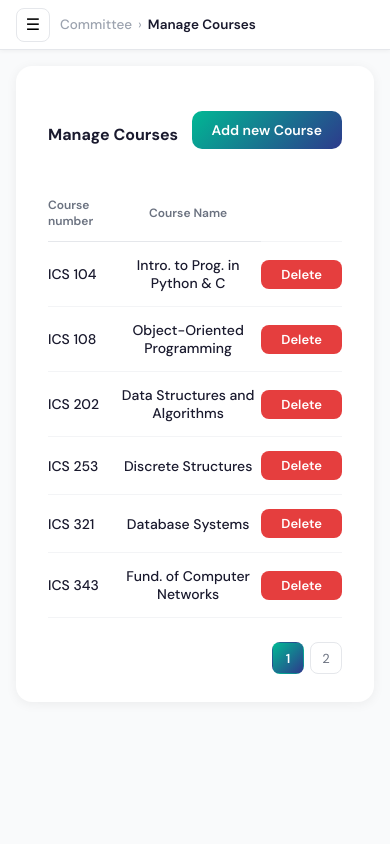
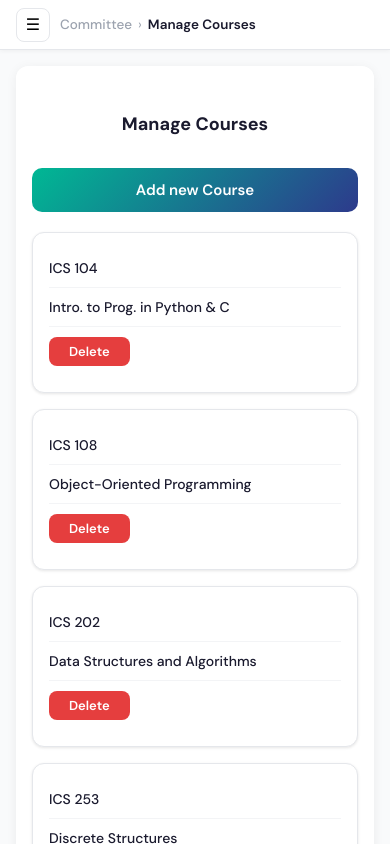
Before and after one commit to KawtharAlomran/SWE363ProjectGroup12, a React (Vite) app in the folder my-react-app/: page /committee/manage-courses in a window 390 px wide. Built offline with nearby package versions, Linux system fonts and the light colour scheme.

Commit message:
modify mobile style

```diff
--- a/my-react-app/src/Chairman/Pages/icsFaculty.jsx
+++ b/my-react-app/src/Chairman/Pages/icsFaculty.jsx
@@ -53,16 +53,16 @@
                   <tr>
                     <th>Faculty Name</th>
                     <th>Faculty Email</th>
-                    <th>Faculty Level</th>
+                    <th>Faculty Rank</th>
                     <th></th>
                   </tr>
                 </thead>
                 <tbody>
                   {currentfaculty.map((member) => (
                   <tr key={member.email}>
-                    <td >{member.name}</td>
-                    <td>{member.email}</td>
-                    <td>{member.level}</td>
+                    <td data-label="Faculty Name" >{member.name}</td>
+                    <td data-label="Faculty Email">{member.email}</td>
+                    <td data-label="Faculty Rank">{member.level}</td>
                     <td><button className="deleteBtn" onClick={() => {
                   setSelectedFaculty(member.email);
                   setIsDelete(true);
--- a/my-react-app/src/Chairman/Pages/teachingLoad.jsx
+++ b/my-react-app/src/Chairman/Pages/teachingLoad.jsx
@@ -57,9 +57,9 @@
       <tbody>
         {currentfaculty.map((member) => (
           <tr key={member.email}>
-            <td>{member.name}</td>
-            <td>{facultyCourses.find(f => f.faculty == member.name) ? facultyCourses.find(f => f.faculty == member.name).courses.join(", ") : "No courses assigned"}</td>
-            <td style={{background:getHoursColor(getTeachingHours(member.name),member.level), borderRadius: '12px',padding: '6px', display: 'flex',
+            <td data-label="Faculty Name" >{member.name}</td>
+            <td data-label="Teaching Courses">{facultyCourses.find(f => f.faculty == member.name) ? facultyCourses.find(f => f.faculty == member.name).courses.join(", ") : "No courses assigned"}</td>
+            <td data-label="Teaching hours:" style={{background:getHoursColor(getTeachingHours(member.name),member.level), borderRadius: '12px',padding: '6px', display: 'flex',
               margin: 'auto',width: 'fit-content',minWidth: '50px', justifyContent: 'center',fontWeight: '600',color:'white'}}>{getTeachingHours(member.name)}</td>
           </tr>
           ))}
--- a/my-react-app/src/styles/ManageCourses.css
+++ b/my-react-app/src/styles/ManageCourses.css
@@ -155,3 +155,116 @@
   font-weight: 600;
   border-color: transparent;
 }
+
+/* =========================================================
+                    Mobile Responsiveness
+   ========================================================= */
+@media (max-width: 768px) {
+  .container {
+    padding: 16px;
+    border-radius: 12px;
+  }
+
+  .header {
+    flex-direction: column;
+    align-items: stretch;
+    gap: 12px;
+    margin-bottom: 20px;
+  }
+
+  .header h2 {
+    font-size: 18px;
+    text-align: center;
+  }
+
+  .addBtn {
+    width: 100%;
+    padding: 12px 16px;
+    font-size: 15px;
+  }
+
+  /* Convert table to card layout */
+  .coursesTable,
+  .coursesTable thead,
+  .coursesTable tbody,
+  .coursesTable tr,
+  .coursesTable th,
+  .coursesTable td {
+    display: block;
+  }
+
+  /* Hide table headers */
+  .coursesTable thead {
+    display: none;
+  }
+
+  /* Each row becomes a card */
+  .coursesTable tbody tr {
+    border: 1px solid var(--border);
+    border-radius: 12px;
+    margin-bottom: 16px;
+    padding: 16px;
+    background: var(--white);
+    box-shadow: 0 1px 3px rgba(0, 0, 0, 0.1);
+  }
+
+  /* Each cell becomes a flex row */
+  .coursesTable tbody td {
+    display: flex;
+    align-items: center;
+    justify-content: space-between;
+    padding: 10px 0;
+    border-bottom: 1px solid #f3f4f6;
+    text-align: right !important;
+  }
+
+  /* Remove border from last cell */
+  .coursesTable tbody td:last-child {
+    border-bottom: none;
+  }
+
+  /* Use data-label attribute for labels */
+  .coursesTable tbody td::before {
+    content: attr(data-label);
+    font-weight: 600;
+    font-size: 12px;
+    color: var(--text-muted);
+    text-align: left;
+    margin-right: 12px;
+  }
+
+  .coursesTable td[data-label="Teaching hours:"]::before {
+    color: white;
+  }
+
+  /* If data-label is not present, don't show anything */
+  .coursesTable tbody td:not([data-label])::before {
+    content: "";
+    display: none;
+  }
+
+
+  .coursesTable tbody td {
+    text-align: right;
+  }
+
+  .deleteBtn {
+    padding: 8px 20px;
+    font-size: 13px;
+    width: auto;
+    min-width: 80px;
+  }
+
+  .pageNumbers {
+    justify-content: center;
+    flex-wrap: wrap;
+    gap: 8px;
+    margin-top: 20px;
+  }
+
+  .pageNumbers button {
+    width: 38px;
+    height: 38px;
+    font-size: 14px;
+  }
+}
```
